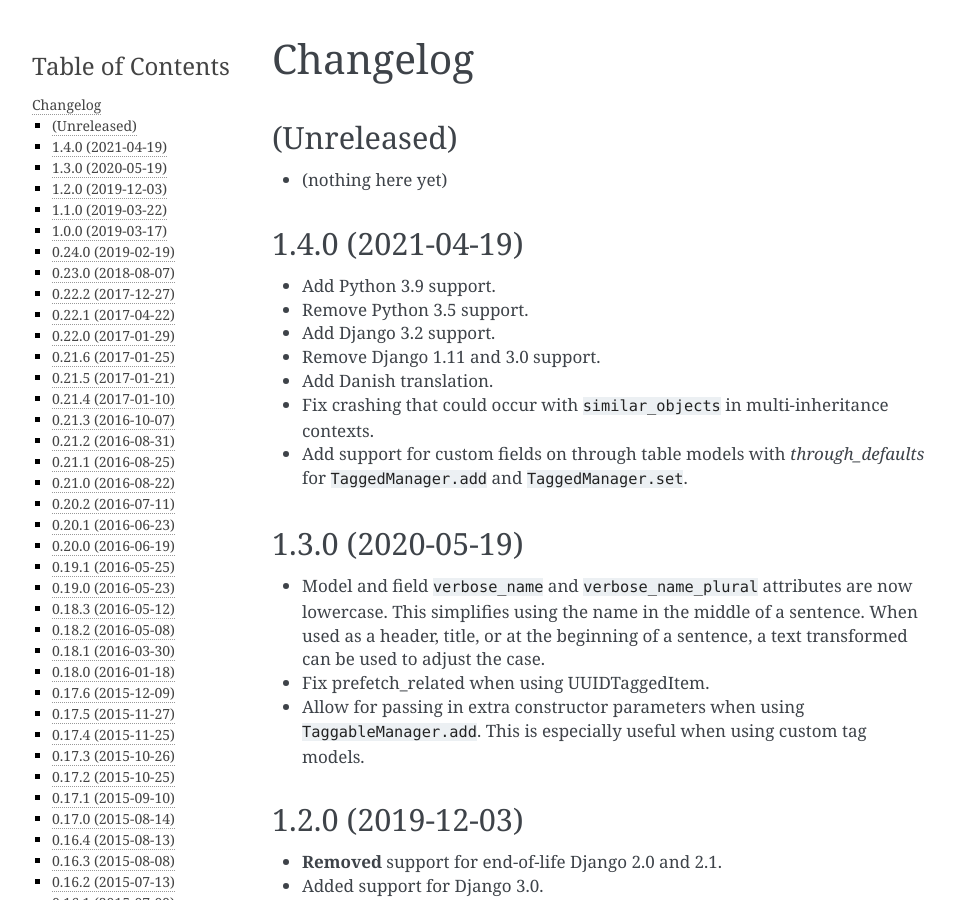
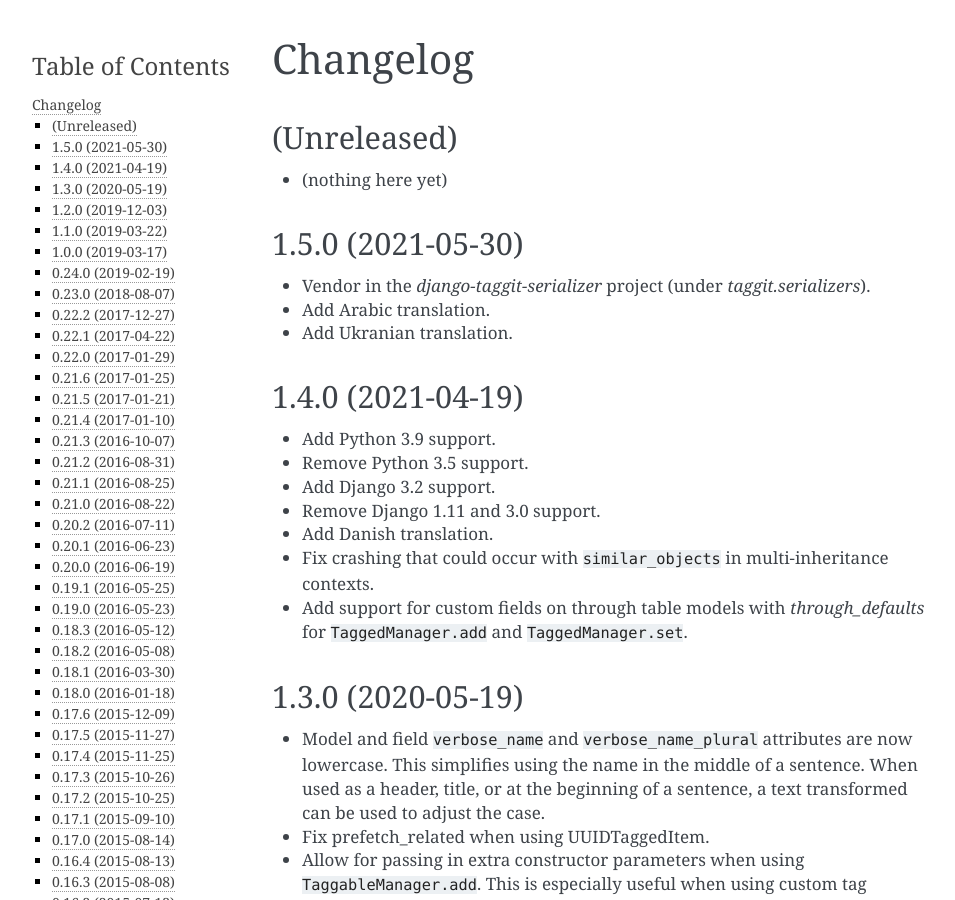
Before and after one commit to ipyramiddev/taggit-api-django, a Sphinx documentation site: the page built from docs/changelog.rst, in a window 1280 px wide and 900 px high. Shown: the whole window, without its empty margins (148-1103 px from the left). Built offline with Sphinx 7.4.7, drawn with Linux system fonts in a browser that asks for light colours.

Commit message:
Prepare for release

```diff
--- a/CHANGELOG.rst
+++ b/CHANGELOG.rst
@@ -5,6 +5,15 @@ Changelog
 ~~~~~~~~~~~~
 
 * (nothing here yet)
+
+
+1.5.0 (2021-05-30)
+~~~~~~~~~~~~~~~~~~
+
+* Vendor in the `django-taggit-serializer` project (under `taggit.serializers`).
+* Add Arabic translation.
+* Add Ukranian translation.
+
 
 1.4.0 (2021-04-19)
 ~~~~~~~~~~~~~~~~~~
--- a/docs/faq.rst
+++ b/docs/faq.rst
@@ -5,7 +5,3 @@ Frequently Asked Questions
 - How can I use this with factory_boy?
 
  Since these are all built off of many-to-many relationships, you can check out `factory_boy's documentation on this topic <https://factoryboy.readthedocs.io/en/stable/recipes.html#simple-many-to-many-relationship>`_ and get some ideas on how to deal with tags.
-
-- How can I use this with Django Rest Framework?
-
- `django-taggit-serializer <https://github.com/glemmaPaul/django-taggit-serializer>`_ offers support for working with tags and DRF together.
```
Also changed, not shown: 1 other file.
